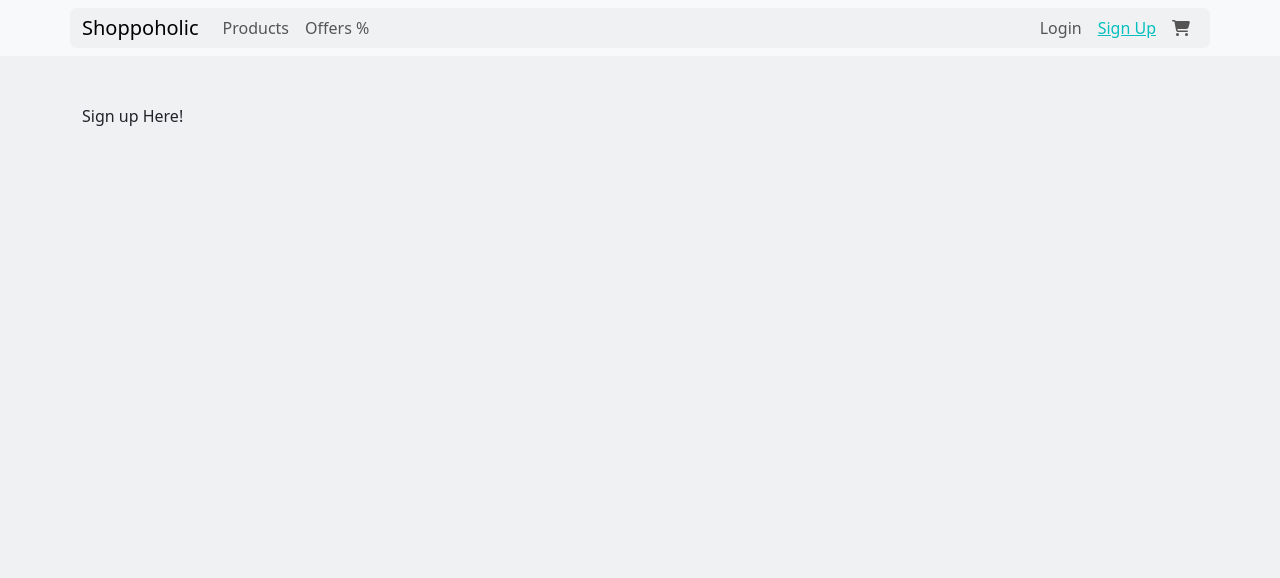
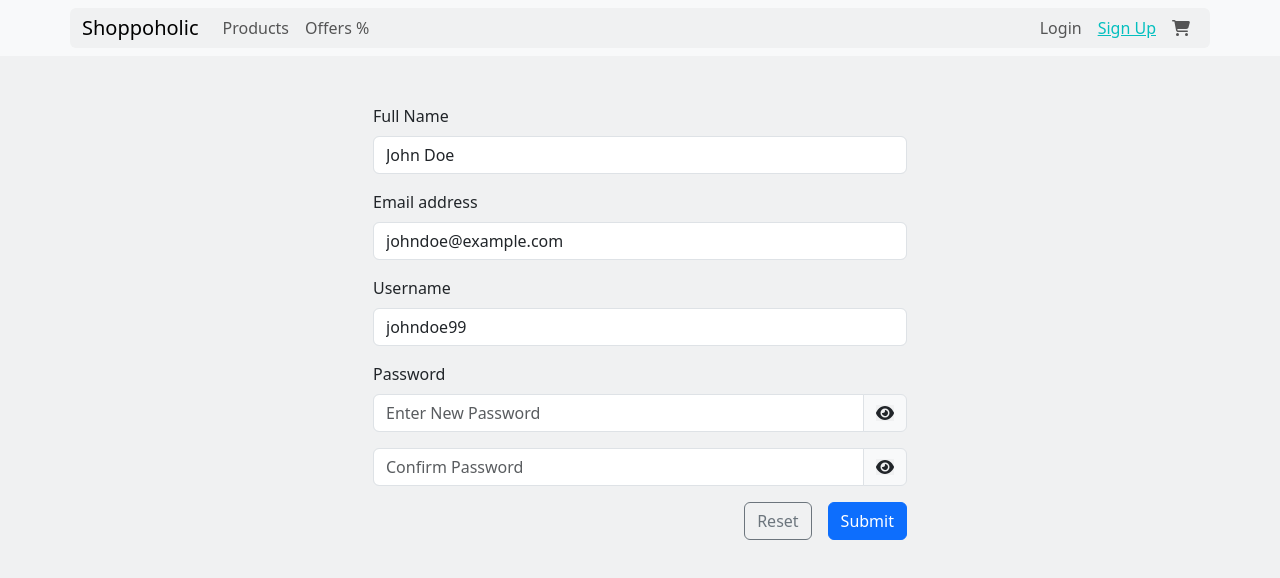
Before and after one commit to MoustafaAscoura/Shoppoholic, a React (Create React App) app: page /signup in a window 1280 px wide. Shown: the top 578 px of the page. Built offline with nearby package versions, Linux system fonts and the light colour scheme; the HTML template or start-up script is replaced by a standard one.

Commit message:
Add sign up page with validation

```diff
--- a/src/Pages/Signup/Signup.js
+++ b/src/Pages/Signup/Signup.js
@@ -1,3 +1,122 @@
+import { Form, InputGroup, Button } from 'react-bootstrap';
+import { FontAwesomeIcon } from '@fortawesome/react-fontawesome'
+import { faEye } from '@fortawesome/free-solid-svg-icons'
+import { useState } from 'react';
+
 export default function Signup () {
-    return (<div>Sign up Here!</div>)
+    const [ user , setUser ] = useState({
+        name:"John Doe",
+        email: "johndoe@example.com",
+        username: "johndoe99",
+        password: "",
+        cpassword: "",
+    })
+
+    const [ formErrors , setFormErrors ] = useState({})
+
+    const handleChange = (event) => {
+        let val = event.target.value
+        let name = event.target.name
+        let formErrors_ = {...formErrors}
+
+        setUser({ ...user, [name] : val})
+
+        switch (name){
+            case "name":
+                if (/^([a-z]{3,}\s?)+$/i.test(val)){
+                    delete formErrors_["name"]
+                } else {
+                    formErrors_["name"] = "Please enter valid names space-separated"
+                }
+                break;
+            case "email":
+                if (/^[\w-\.]+@([\w-]+\.)+[\w-]{2,4}$/gi.test(val)){
+                    delete formErrors_["email"]
+                } else {
+                    formErrors_["email"] = "Please enter valid email"
+                }
+                break;
+            case "username":
+                if (/^[A-Za-z][A-Za-z0-9_]{7,29}$/g.test(val)){
+                    delete formErrors_["username"]
+                } else {
+                    formErrors_["username"] = "Username longer than 8 char, cannot contain spaces or special characters except _"
+                }
+                break;
+            case "password":
+                if (/^(?=.*?[A-Z])(?=.*?[a-z])(?=.*?[0-9])(?=.*?[#?!@$%^&*-_]).{8,}$/.test(val)){
+                    delete formErrors_["password"]
+                } else {
+                    formErrors_["password"] = "Minimum eight characters, at least one uppercase letter, one lowercase letter, one number and one special character"
+                }
+                break;
+            case "cpassword":
+                if (user.password === val){
+                    delete formErrors_["cpassword"]
+                } else {
+                    formErrors_["cpassword"] = "Passwords do not match"
+                }
+                break;
+            default:
+
+                break;
+        }
+        setFormErrors(formErrors_)
+
+    }
+
+    const handleSubmit = (event) => {
+        event.preventDefault()
+
+    }
+
+    const showPassword = (event) => {
+        let passwordField = event.target.closest('div.input-group').firstChild
+        passwordField.type = passwordField.type === "text" ? "password":"text"
+    }
+
+    return <div className='container-fluid'><div className='row justify-content-lg-center'>
+        <Form className='col-lg-6'
+        onChange={(event) => handleChange(event)}
+        onSubmit={(event) => handleSubmit(event)}>
+
+        <Form.Group className="mb-3">
+            <Form.Label>Full Name</Form.Label>
+            <Form.Control type="text" name="name" id="nameinput" value={user.name} />
+            {formErrors['name']?<div className="form-text text-danger">{formErrors['name']}</div>:<></>}
+        </Form.Group>
+        <Form.Group className="mb-3">
+            <Form.Label>Email address</Form.Label>
+            <Form.Control type="email" name="email" id="emailinput" value={user.email} />
+            {formErrors['email']?<div className="form-text text-danger">{formErrors['email']}</div>:<></>}
+        </Form.Group>
+        <Form.Group className="mb-3">
+            <Form.Label>Username</Form.Label>
+            <Form.Control type="text" name="username" id="usernameinput" value={user.username} />
+            {formErrors['username']?<div className="form-text text-danger">{formErrors['username']}</div>:<></>}
+        </Form.Group>
+        <Form.Label>Password</Form.Label>
+        <InputGroup className="mb-3">
+            <Form.Control type="password" name="password" id="passinput" value={user.password} placeholder="Enter New Password"/>
+            <InputGroup.Text onClick={e=>showPassword(e)}><FontAwesomeIcon icon={faEye} /></InputGroup.Text>
+            {formErrors['password']?<div className="form-text text-danger">{formErrors['password']}</div>:<></>}
+
+        </InputGroup>
+        <InputGroup className="mb-3">
+            <Form.Control type="password" name="cpassword" id="cpassinput" placeholder="Confirm Password" />
+            <InputGroup.Text onClick={e=>showPassword(e)}><FontAwesomeIcon icon={faEye} /></InputGroup.Text>
+            {formErrors['cpassword']?<div className="w-100 form-text text-danger">{formErrors['cpassword']}</div>:<></>}
+
+        </InputGroup>
+        <div className="mb-3 d-flex justify-content-end">
+            <Button onClick={()=>{setUser({});setFormErrors({})}} className="ms-3" variant="outline-secondary" type="reset">
+                Reset
+            </Button>
+            <Button className="ms-3" variant="primary" type="submit">
+                Submit
+            </Button>
+        </div>
+
+
+    </Form></div></div>
 }
```
